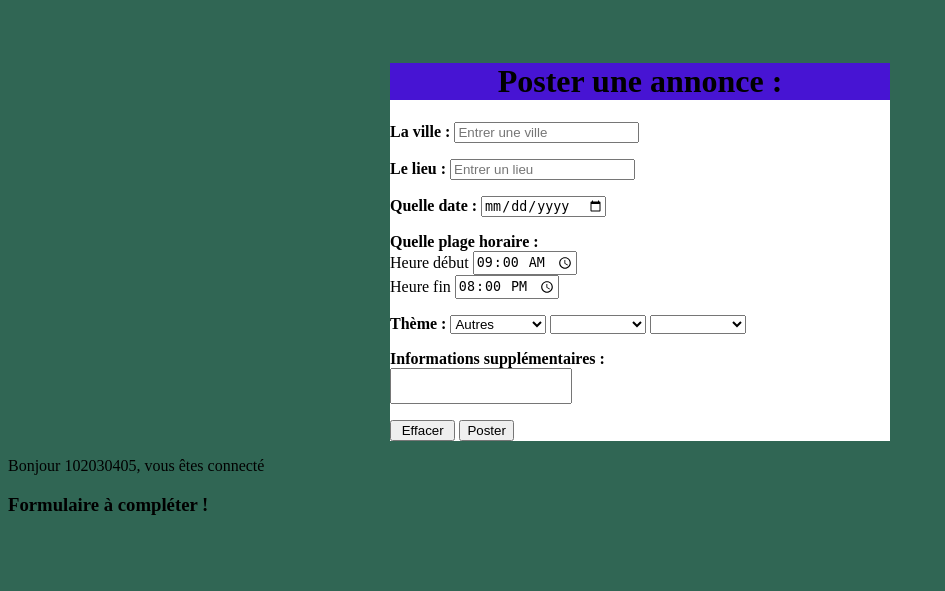
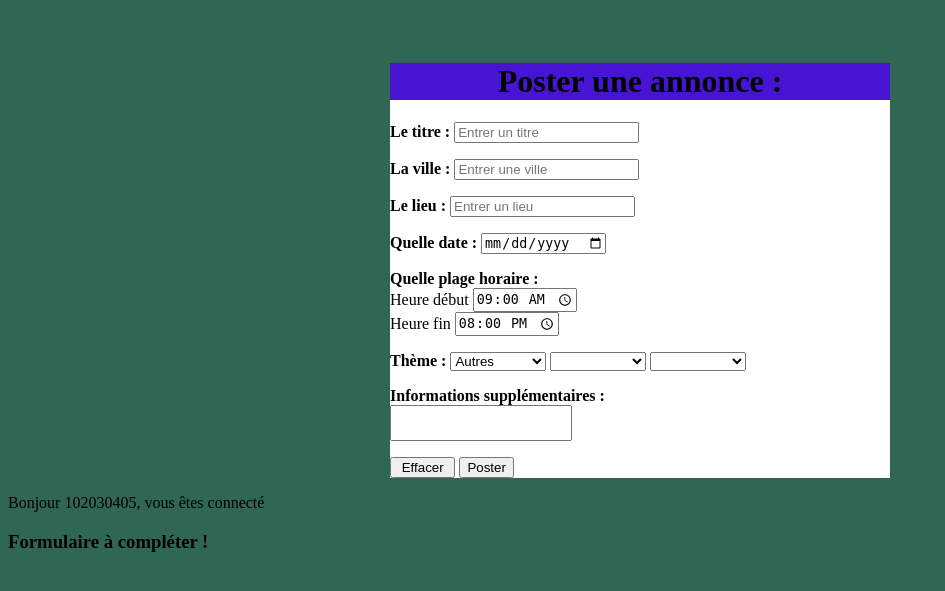
Before and after one commit to bertilletrtn/Projet_TER, a PHP site: page /formulaireannonce.php in a window 1280 px wide. Shown: the top 591 px of the page, without its empty margins (0-945 px from the left). Run offline with PHP 8.4, Linux system fonts and the light colour scheme; a user stored in the database is signed in.

Commit message:
formulaire annonce

```diff
--- a/Site/formulaireannonce.php
+++ b/Site/formulaireannonce.php
@@ -9,6 +9,11 @@
         <div id="contenu">
         <form action="<?php echo $_SERVER['PHP_SELF'];?>" method="post" enctype="application/x-www-form-urlencoded">    <!--Voir a quoi ca sert plus tars-->
                 <h1>Poster une annonce : </h1>
+
+                <p>
+                <label><b>Le titre : </b></label>
+                <input type="text" placeholder="Entrer un titre" maxlength="100"  name="titre" size="20" />
+                </p>
 
                 <p>
                 <label><b>La ville : </b></label>
@@ -34,7 +39,6 @@
                 </br>
                 <label>Heure fin</label>
                 <input type="time" id="hfin" name="hfin" value="20:00" >
-                <!-- <input type="text" placeholder="Entrer une plage horaire" name="heure" size="20" required> -->
                 </p>
 
 
@@ -50,6 +54,8 @@
                     <option value="culture">Culture</option>
                     <option value="bar">Bar</option>
                     <option value="festival">Festival</option>
+                    <option value="loisir">Loisir</option>
+
                 </select>
 
                 <select name="theme2">
@@ -63,6 +69,8 @@
                     <option value="culture">Culture</option>
                     <option value="bar">Bar</option>
                     <option value="festival">Festival</option>
+                    <option value="loisir">Loisir</option>
+
                 </select>
 
                 <select name="theme3">
@@ -76,6 +84,7 @@
                     <option value="culture">Culture</option>
                     <option value="bar">Bar</option>
                     <option value="festival">Festival</option>
+                    <option value="loisir">Loisir</option>
 
                 </select>
                 </p>
@@ -98,12 +107,13 @@
 <?php
 
 
-include ("../BDD/connexionpdo.php");
-// include ("connexionpdo.php");
+// include ("../BDD/connexionpdo.php");
+include ("../Connexion/connexionpdo.php");
 
 session_start();
 
 $idcom = connexpdo("Projet");
+
 
 
 if($_SESSION['Num_Tel'] !== ""){
@@ -114,13 +124,12 @@ echo "Bonjour $propri, vous êtes connecté";
 // exit();
 }
 
-$idcom = connexpdo("Projet");
+// $idcom = connexpdo("Projet");
 
+ if (! empty($_POST['titre']) && ! empty($_POST['ville']) && ! empty($_POST['lieu']) && ! empty($_POST['date']) && ! empty($_POST['hdebut']) && ! empty($_POST['hfin']) && ! empty($_POST['theme1']) ) {
+    try {
 
-
- if (! empty($_POST['ville']) && ! empty($_POST['lieu']) && ! empty($_POST['date']) && ! empty($_POST['hdebut']) && ! empty($_POST['hfin']) && ! empty($_POST['theme1']) ) {
-
-    try {
+        $titre = $idcom->quote($_POST['titre']);
         $ville = $idcom->quote($_POST['ville']);
         $lieu = $idcom->quote($_POST['lieu']);
         $date = $idcom->quote($_POST['date']);
@@ -131,12 +140,11 @@ $idcom = connexpdo("Projet");
         $theme3 = $idcom->quote($_POST['theme3']);
         $infosup = $idcom->quote($_POST['infosup']);
 
-        $not = "not";
 
-            if (!($not == $_POST['theme2']) && !($not == $_POST['theme3']) && ! empty($_POST['infosup']) ) {
+            if (("not" != $_POST['theme2']) && ("not" != $_POST['theme3']) && ! empty($_POST['infosup']) ) {
 
 
-                $query = "INSERT INTO Annonces VALUES($ville,$lieu,$date,$hdebut,$hfin,$theme1,$theme2,$theme3,$infosup,$propri)";
+                $query = "INSERT INTO Annonces VALUES($ville,$lieu,$date,$hdebut,$hfin,$theme1,$theme2,$theme3,$infosup,$propri,$titre)";
                 $nb = $idcom->exec($query);
                 if ($nb != 1) {
                     alert("Erreur : \"$idcom->errorCode()\"");
@@ -145,9 +153,27 @@ $idcom = connexpdo("Projet");
                 }
             }
 
-            if (($not == $_POST['theme2']) && ($not == $_POST['theme3']) && empty($_POST['infosup']) ) {
+            else{
+                echo "<h3>PROBLEME 1!! </h3>";
+            }
 
-                    $query = "INSERT INTO Annonces VALUES($ville,$lieu,$date,$hdebut,$hfin,$theme1,NULL,NULL,NULL,$propri)";
+            if (("not" == $_POST['theme2']) && ("not" == $_POST['theme3']) && empty($_POST['infosup']) ) {
+
+                    $query = "INSERT INTO Annonces VALUES($ville,$lieu,$date,$hdebut,$hfin,$theme1,NULL,NULL,NULL,$propri,$titre)";
+                    $nb = $idcom->exec($query);
+                    if ($nb != 1) {
+                        alert("Erreur : \"$idcom->errorCode()\"");
+                    }else {
+                        alert("Modèle bien enregistré !");
+                    }
+                }
+            else{
+                    echo "<h3>PROBLEME 2!! </h3>";
+                }
+
+            if (("not" == $_POST['theme2']) && ("not" != $_POST['theme3']) && ! empty($_POST['infosup']) ){
+
+                    $query = "INSERT INTO Annonces VALUES($ville,$lieu,$date,$hdebut,$hfin,$theme1,NULL,$theme3,$infosup,$propri,$titre)";
                     $nb = $idcom->exec($query);
                     if ($nb != 1) {
                         alert("Erreur : \"$idcom->errorCode()\"");
@@ -156,9 +182,13 @@ $idcom = connexpdo("Projet");
                     }
                 }
 
-            if (($not == $_POST['theme2']) && !($not == $_POST['theme3']) && ! empty($_POST['infosup']) ){
+                else{
+                    echo "<h3>PROBLEME 3!! </h3>";
+                }
 
-                    $query = "INSERT INTO Annonces VALUES($ville,$lieu,$date,$hdebut,$hfin,$theme1,NULL,$theme3,$infosup,$propri)";
+            if (("not" != $_POST['theme2']) && ("not" == $_POST['theme3']) && ! empty($_POST['infosup']) ){
+
+                    $query = "INSERT INTO Annonces VALUES($ville,$lieu,$date,$hdebut,$hfin,$theme1,$theme2,NULL,$infosup,$propri,$titre)";
                     $nb = $idcom->exec($query);
                     if ($nb != 1) {
                         alert("Erreur : \"$idcom->errorCode()\"");
@@ -167,9 +197,13 @@ $idcom = connexpdo("Projet");
                     }
                 }
 
-            if (!($not == $_POST['theme2']) && ($not == $_POST['theme3']) && ! empty($_POST['infosup']) ){
+                else{
+                    echo "<h3>PROBLEME 4!! </h3>";
+                }
 
-                    $query = "INSERT INTO Annonces VALUES($ville,$lieu,$date,$hdebut,$hfin,$theme1,$theme2,NULL,$infosup,$propri)";
+            if (("not" != $_POST['theme2']) && ("not" != $_POST['theme3']) && empty($_POST['infosup']) ){
+
+                    $query = "INSERT INTO Annonces VALUES($ville,$lieu,$date,$hdebut,$hfin,$theme1,$theme2,$theme3,NULL,$propri,$titre)";
                     $nb = $idcom->exec($query);
                     if ($nb != 1) {
                         alert("Erreur : \"$idcom->errorCode()\"");
@@ -178,9 +212,13 @@ $idcom = connexpdo("Projet");
                     }
                 }
 
-            if (!($not == $_POST['theme2']) && !($not == $_POST['theme3']) && empty($_POST['infosup']) ){
+                else{
+                    echo "<h3>PROBLEME 5 !! </h3>";
+                }
 
-                    $query = "INSERT INTO Annonces VALUES($ville,$lieu,$date,$hdebut,$hfin,$theme1,$theme2,$theme3,NULL,$propri)";
+            if (("not" == $_POST['theme2']) && ("not" == $_POST['theme3']) && ! empty($_POST['infosup']) ){
+
+                    $query = "INSERT INTO Annonces VALUES($ville,$lieu,$date,$hdebut,$hfin,$theme1,NULL,NULL,$infosup,$propri,$titre)";
                     $nb = $idcom->exec($query);
                     if ($nb != 1) {
                         alert("Erreur : \"$idcom->errorCode()\"");
@@ -189,9 +227,13 @@ $idcom = connexpdo("Projet");
                     }
                 }
 
-            if (($not == $_POST['theme2']) && ($not == $_POST['theme3']) && ! empty($_POST['infosup']) ){
+                else{
+                    echo "<h3>PROBLEME 6!! </h3>";
+                }
 
-                    $query = "INSERT INTO Annonces VALUES($ville,$lieu,$date,$hdebut,$hfin,$theme1,NULL,NULL,$infosup,$propri)";
+            if (("not"== $_POST['theme2']) && ("not" != $_POST['theme3']) && empty($_POST['infosup']) ){
+
+                    $query = "INSERT INTO Annonces VALUES($ville,$lieu,$date,$hdebut,$hfin,$theme1,NULL,$theme3,NULL,$propri,$titre)";
                     $nb = $idcom->exec($query);
                     if ($nb != 1) {
                         alert("Erreur : \"$idcom->errorCode()\"");
@@ -200,10 +242,20 @@ $idcom = connexpdo("Projet");
                     }
                 }
 
-            if (($not == $_POST['theme2']) && !($not == $_POST['theme3']) && empty($_POST['infosup']) ){
 
-                    $query = "INSERT INTO Annonces VALUES($ville,$lieu,$date,$hdebut,$hfin,$theme1,NULL,$theme3,NULL,$propri)";
+                else{
+                    echo "<h3>PROBLEME 7!! </h3>";
+                }
+
+
+            if (("not" != $_POST['theme2']) && ("not" == $_POST['theme3']) && empty($_POST['infosup']) ){
+
+                echo "<h3>test 8!! </h3>";
+
+                    $query = "INSERT INTO Annonces VALUES($ville,$lieu,$date,$hdebut,$hfin,$theme1,$theme2,NULL,NULL,$propri,$titre)";
                     $nb = $idcom->exec($query);
+
+                    echo "<h3>test 8 bis !! </h3>";
                     if ($nb != 1) {
                         alert("Erreur : \"$idcom->errorCode()\"");
                     }else {
@@ -211,16 +263,9 @@ $idcom = connexpdo("Projet");
                     }
                 }
 
-            if (!($not == $_POST['theme2']) && ($not == $_POST['theme3']) && empty($_POST['infosup']) ){
-
-                    $query = "INSERT INTO Annonces VALUES($ville,$lieu,$date,$hdebut,$hfin,$theme1,$theme2,NULL,NULL,$propri)";
-                    $nb = $idcom->exec($query);
-                    if ($nb != 1) {
-                        alert("Erreur : \"$idcom->errorCode()\"");
-                    }else {
-                        alert("Modèle bien enregistré !");
-                    }
-                }
+            else{
+                echo "<h3>PROBLEME 8!! </h3>";
+            }
 
 
     } catch (PDOException $e) {
```
